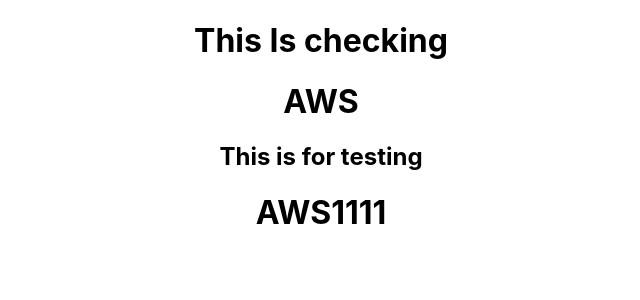
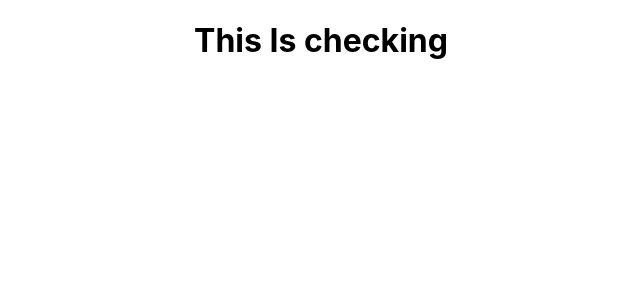
Before and after one commit to dharmender0801/awsfront-end, a React (Create React App) app: page / in a window 1280 px wide. Shown: the top 300 px of the page, without its empty margins (319-959 px from the left). Built offline with nearby package versions, Linux system fonts and the light colour scheme.

Commit message:
new update

```diff
--- a/src/App.js
+++ b/src/App.js
@@ -4,9 +4,7 @@
   return (
     <div className="App">
      <h1>This Is checking</h1>
-     <h1>AWS</h1>
-     <h2>This is for testing </h2>
-     <h1>AWS1111</h1>
+
     </div>
   );
 }
```
